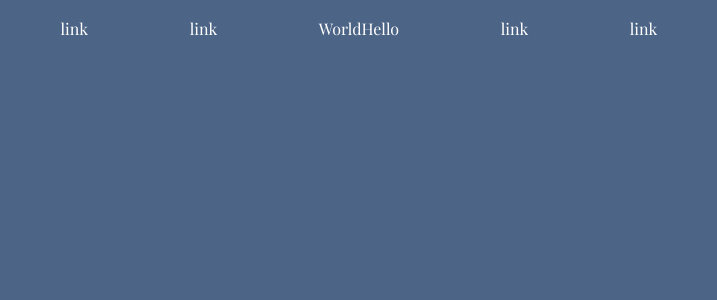
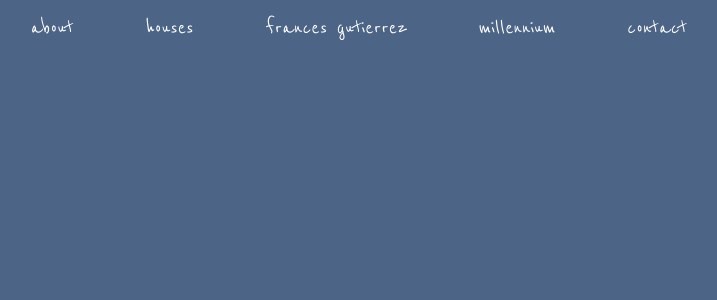
Before and after one commit to gtzjesus/FrancesGtz-frontend, a React (Vite) app: page / in a window 1280 px wide. Shown: the top 300 px of the page, without its empty margins (281-998 px from the left). Built offline with nearby package versions, Linux system fonts and the light colour scheme.

Commit message:
Navigation UI

```diff
--- a/src/navigation/Navigation.jsx
+++ b/src/navigation/Navigation.jsx
@@ -24,7 +24,7 @@ const StyledNavigation = styled.div`
   width: var(--width-full-window);
   z-index: var(--z-top);
   height: var(--height-navigation);
-  font-size: var(--font-xxxsmall);
+  font-size: var(--font-small);
   color: var(--color-white);
 `;
 
@@ -46,11 +46,11 @@ function Navigation() {
   return (
     <StyledNavigation>
       <NavElements>
-        <Element>link</Element>
-        <Element>link</Element>
-        <Element>WorldHello</Element>
-        <Element>link</Element>
-        <Element>link</Element>
+        <Element>about</Element>
+        <Element>houses</Element>
+        <Element>frances gutierrez</Element>
+        <Element>millennium</Element>
+        <Element>contact</Element>
       </NavElements>
     </StyledNavigation>
   );
--- a/src/styles/App.css
+++ b/src/styles/App.css
@@ -1,6 +1,8 @@
-@import url('https://fonts.googleapis.com/css2?family=Playfair+Display&display=swap');
+@import url('https://fonts.googleapis.com/css2?family=Reenie+Beanie&display=swap');
 * {
-  font-family: 'Playfair Display', serif;
+  font-family: 'Reenie Beanie', cursive;
+  font-weight: 400;
+  font-style: normal;
   margin: 0;
   padding: 0;
   text-decoration: none;
```
